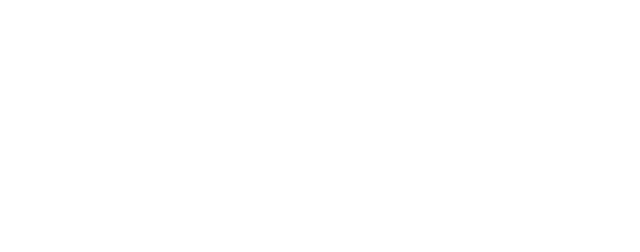
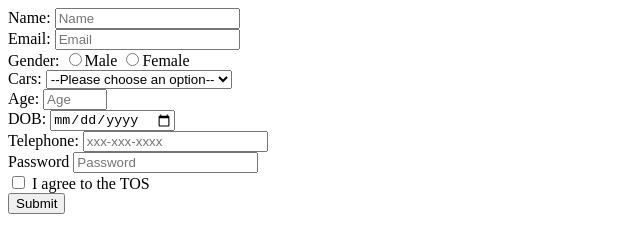
Before and after one commit to acciojob/signup-form-car-Anurag-Bachheti, a website: page main.html in a window 1280 px wide. Shown: the whole page, without its empty margins (0-640 px from the left). Drawn offline with Linux system fonts and the light colour scheme.

Commit message:
created a submission

```diff
--- a/main.html
+++ b/main.html
@@ -7,8 +7,46 @@
 </head>
 
 <body>
-	<!-- the entire body must be written by student -->
-    <script type="text/javascript" src="./script.js">
+	<form>
+		<label for="name">Name:</label>
+		<input type="text" required="Yes" id="name" placeholder="Name">
+		<br>
+		<label for="email">Email:</label>
+		<input type="email" required="Yes" id="email" placeholder="Email">
+		<br>
+		<label for="gender_m, gender_f">Gender:</label>
+		<input type="radio" required="Yes" id="gender_m" placeholder="" name="gender">Male
+		<input type="radio" required="Yes" id="gender_f" placeholder="" name="gender">Female
+		<br>
+		<label for="cars">Cars:</label>
+		<select type="Select" required="Yes" id="cars" placeholder="--Please choose an option--">
+		<option>--Please choose an option--</option>
+		<option>Mercedes</option>
+		<option>Mazarati</option>
+		<option>Hyundai</option>
+		</select>
+		<br>
+		<label for="age">Age:</label>
+		<input type="number" required="Yes" id="age" placeholder="Age" min="1" max="120">
+		<br>
+		<label for="dob">DOB:</label>
+		<input type="date" required="Yes" id="dob" placeholder="-">
+		<br>
+		<label for="tel">Telephone:</label>
+		<input type="tel" required="Yes" id="tel" placeholder="xxx-xxx-xxxx">
+		<br>
+		<label for="password">Password</label>
+		<input type="password" required="Yes" id="password" placeholder="Password">
+		<br>
+		<label for="tos"></label>
+		<input type="checkbox" required="Yes" id="tos" placeholder="-"> I agree to the TOS
+		<br>
+		<label for="button"></label>
+		<input type="submit" required="Yes" id="button">
+	</form>
+
+
+	<script type="text/javascript" src="./script.js">
 </script>
 
 </body>
```
